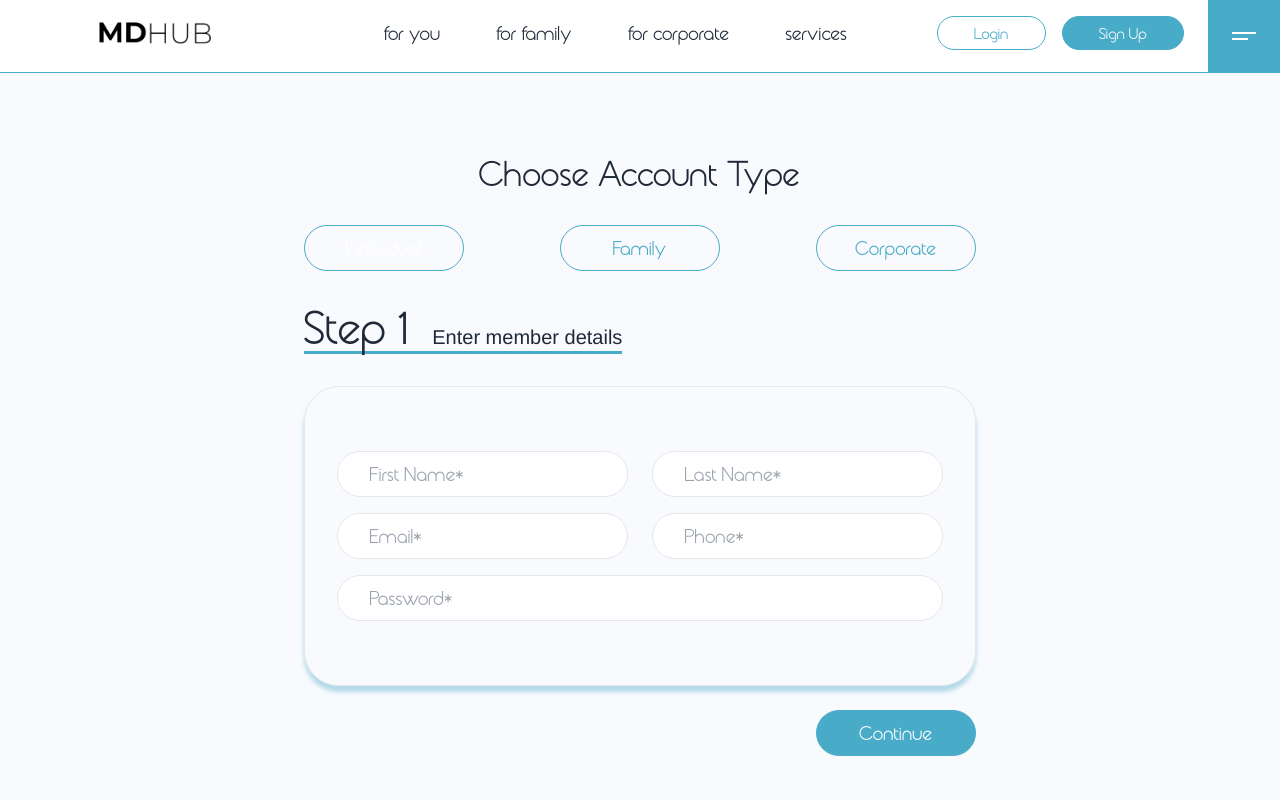
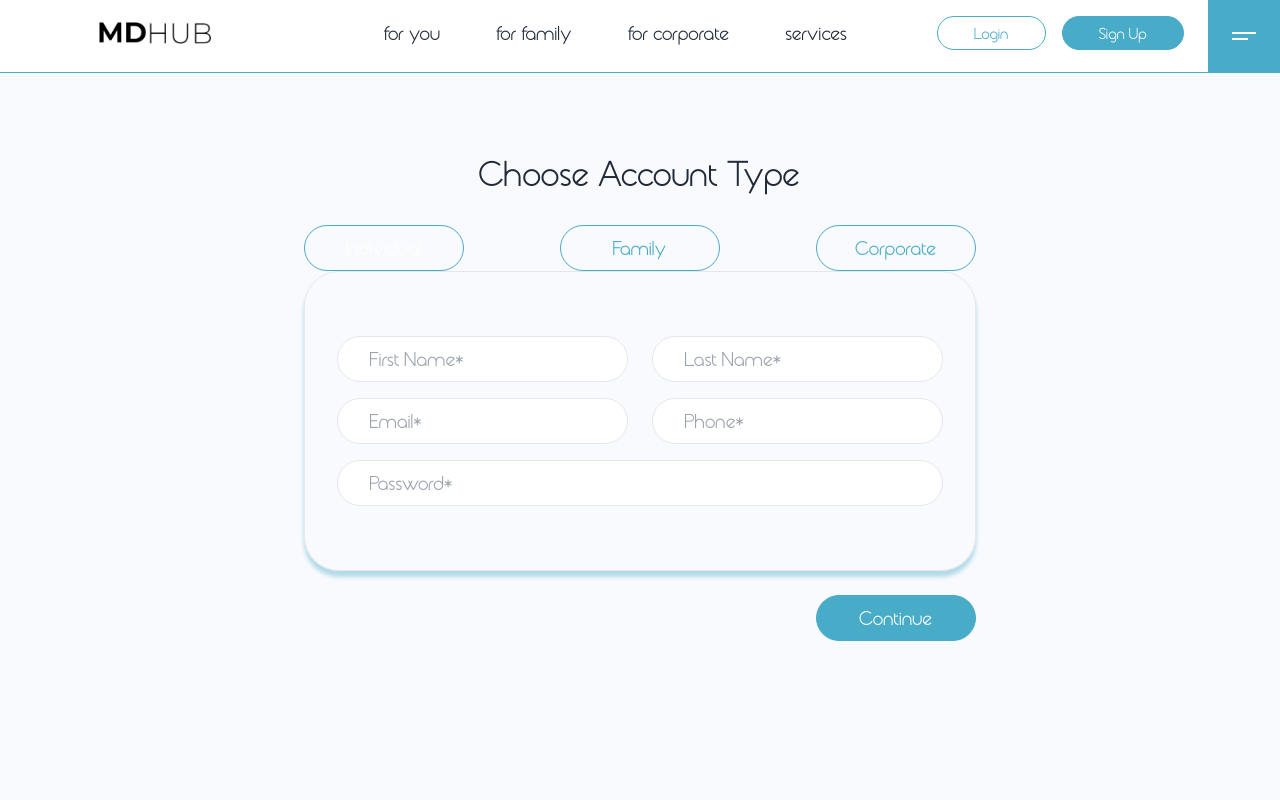
Before and after one commit to DenisLo-master/MdHub, a React (Vite) app: page /register in a window 1280 px wide. Shown: the top 800 px of the page. Built offline with nearby package versions, Linux system fonts and the light colour scheme.

Commit message:
refactored code for the header section

```diff
--- a/src/pages/Signup/Signup.jsx
+++ b/src/pages/Signup/Signup.jsx
@@ -76,46 +76,6 @@ const Signup = () => {
         <h2 className="text-4xl text-center pb-4">Choose Account Type</h2>
         <SignupAccountsTypeNav />
       </article>
-      <article className="w-full self-start pt-8 pb-4 mb-4 ">
-        <div className="w-full flex justify-between items-center">
-          <article className="border-b-primary flex items-baseline gap-x-6 border-b-[3px] max-w-xs">
-            <h2 className="text-5xl ">{formStep === 0 ? "Step 1" : formStep === 1 ? "Step 2" : "Step 3"}</h2>
-            <div className="font-body text-xl font-light">
-              {
-                formStep === 0 ?
-                  <div className="text-right">
-                    <p>Enter member details</p>
-                    <p className="text-sm">
-                      {
-                        selectedAccountType === "family" ? "Upto 4 Family Members" : selectedAccountType === "corporate" && "Upto 10 Employees"
-                      }
-                    </p>
-                  </div> : formStep === 1 ? "Billing Address" : "Payment"
-              }
-            </div>
-          </article>
-          {
-            formStep === 2 && (
-              <div className="flex gap-x-4">
-                <button
-                  onClick={() => setPaymentMode("yearly")}
-                  className={`${paymentMode === 'yearly' ? "bg-primary text-white" : "bg-transparent text-primary"} border-2 border-primary flex flex-col items-center justify-center  rounded-2xl w-28 h-16`}>
-                  <h2 className="text-xl">Yearly</h2>
-                  <h4 className="text-xs">Best Value</h4>
-                </button>
-                {
-                  selectedAccountType !== "corporate" &&
-                  <button
-                    onClick={() => setPaymentMode("monthly")}
-                    className={`${paymentMode === 'monthly' ? "bg-primary text-white" : "bg-transparent text-primary"} border-2 border-primary flex flex-col items-center justify-center  rounded-2xl w-28 h-16`}>
-                    <h2 className="text-xl">Monthly</h2>
-                  </button>
-                }
-              </div>
-            )
-          }
-        </div>
-      </article>
       <article className="w-full">
         <form ref={signupFormRef} onSubmit={handleSignup} className="w-full">
           {formStep === 0 ?
```
